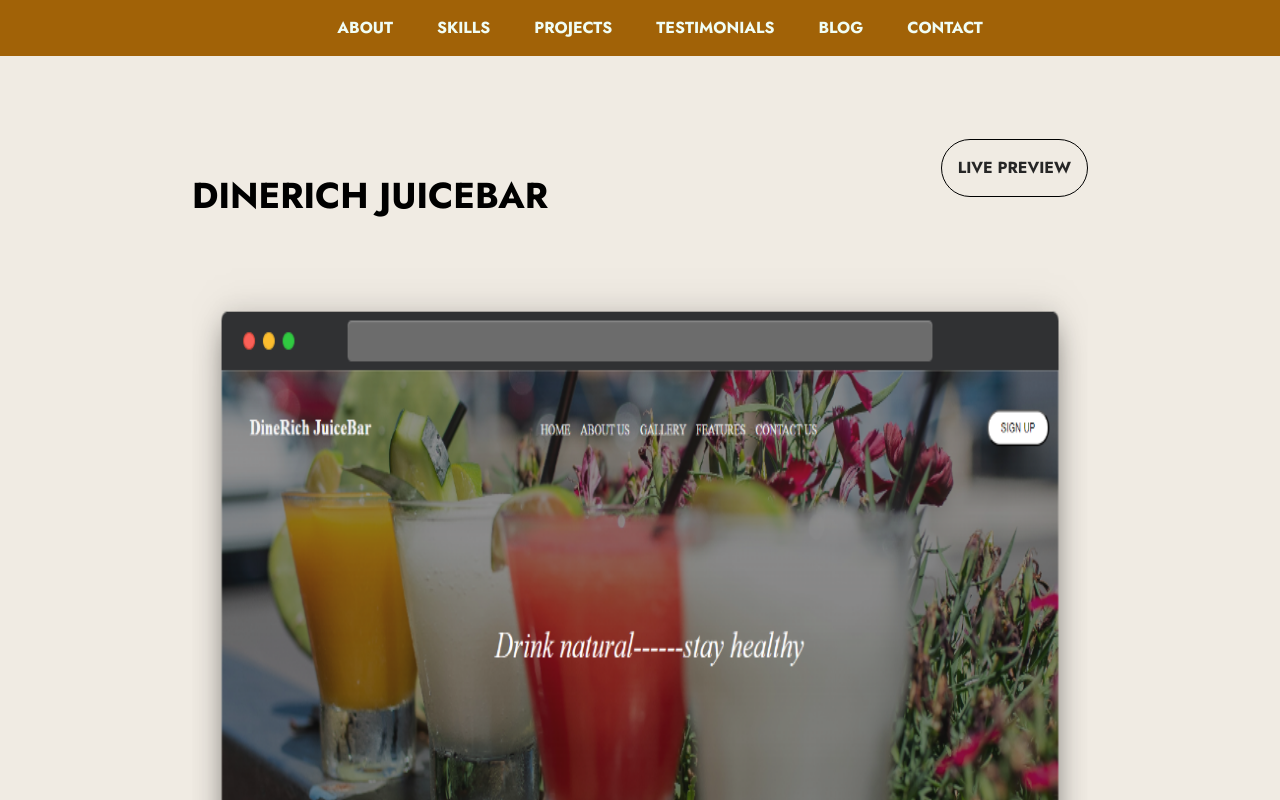
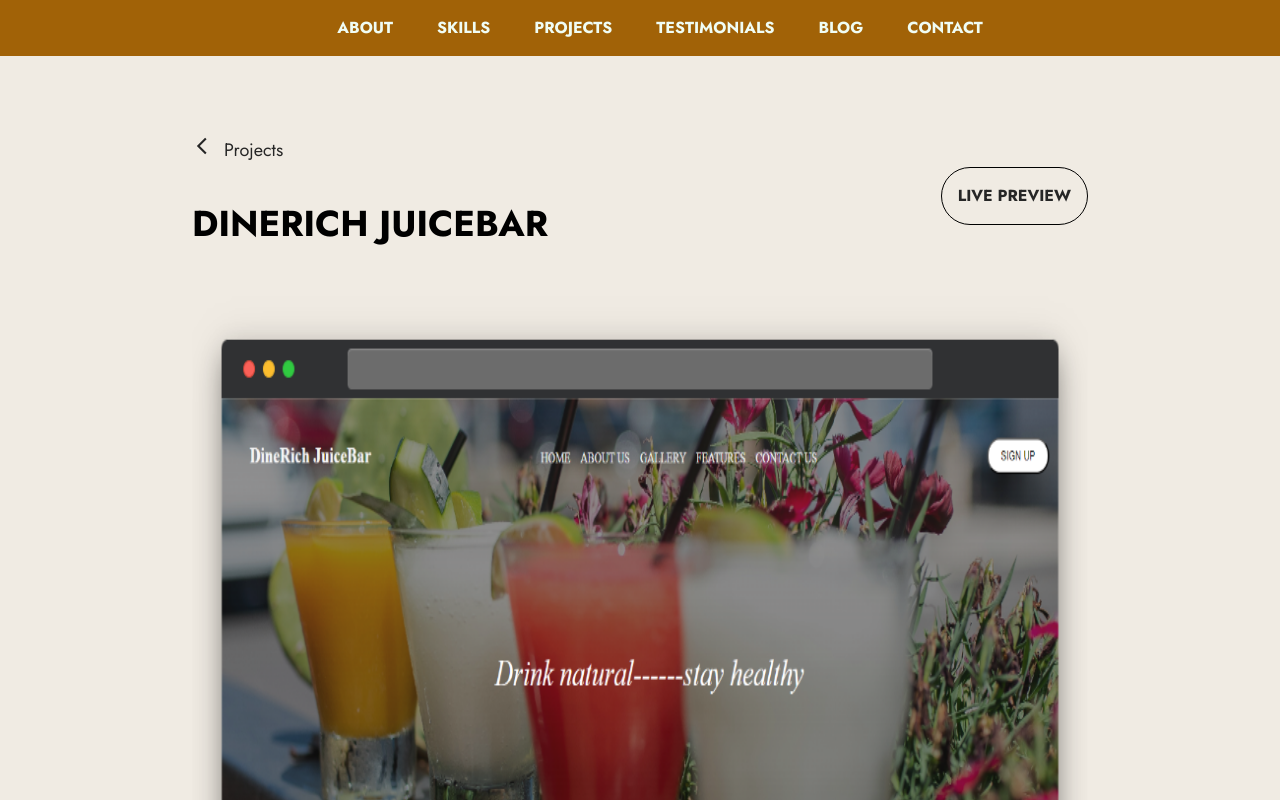
Before and after one commit to JoanaQuadzie/joana-portfolio, a React (Create React App) app: page /projects/1 in a window 1280 px wide. Shown: the top 800 px of the page. Built offline with nearby package versions, Linux system fonts and the light colour scheme.

Commit message:
arrow back icon on project page

```diff
--- a/src/pages/projectpage.jsx
+++ b/src/pages/projectpage.jsx
@@ -2,6 +2,7 @@ import React from "react";
 import { useParams } from "react-router-dom";
 import Button from "../components/button";
 import { getProject } from "../Utils/util";
+import { MdOutlineArrowBackIos } from "react-icons/md";
 
 export default function Projectpage() {
   const params = useParams();
@@ -10,6 +11,13 @@ export default function Projectpage() {
 
   return (
     <div className="px-8">
+      <a
+        href="/projects"
+        className="flex space-x-3 text-lg relative top-14 hover:cursor-pointer"
+      >
+        <MdOutlineArrowBackIos size={20} />
+        <p>Projects</p>
+      </a>
       <div className="flex justify-between items-center mb-3">
         <h2 className="text-4xl font-bold mb-10 mt-24">{project.title}</h2>
         <Button>LIVE PREVIEW</Button>
```
